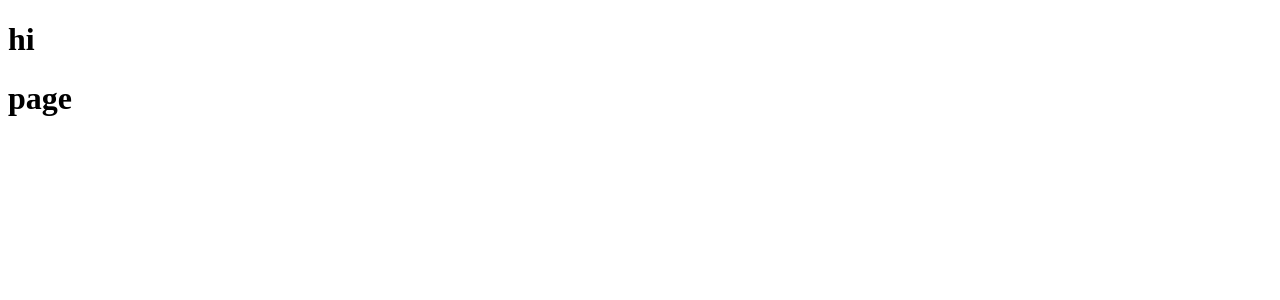
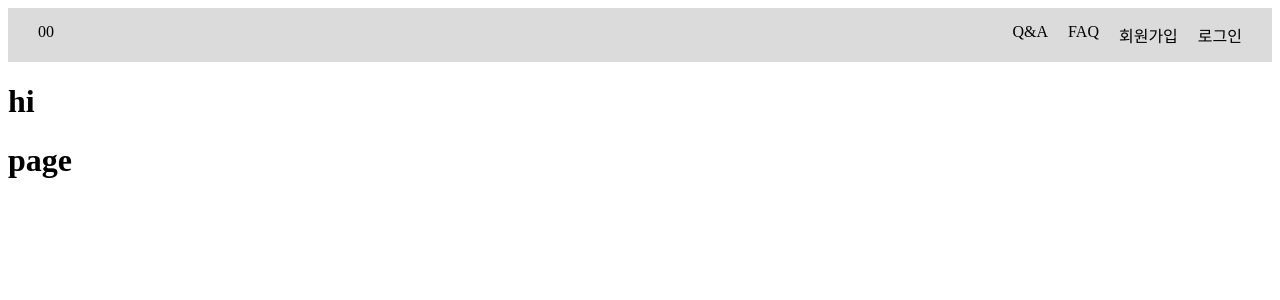
Before and after one commit to industry-academia-project/3d-gallery-user-web, a Next.js app: page / in a window 1280 px wide. Shown: the top 300 px of the page. Built offline with nearby package versions, Linux system fonts and the light colour scheme.

Commit message:
Add: header folder,header 구조 구현

```diff
--- /dev/null
+++ b/src/components/header/index.tsx
@@ -0,0 +1,17 @@
+import * as HeaderStyle from "./style";
+
+const Header = () => {
+    return (
+        <HeaderStyle.HeaderContainer>
+            <div>00</div>
+            <HeaderStyle.MoveLinkWrap>
+                <div>Q&A</div>
+                <div>FAQ</div>
+                <div>회원가입</div>
+                <div>로그인</div>
+            </HeaderStyle.MoveLinkWrap>
+        </HeaderStyle.HeaderContainer>
+    );
+};
+
+export default Header;
--- /dev/null
+++ b/src/components/header/style.ts
@@ -0,0 +1,13 @@
+import styled from "styled-components";
+
+export const HeaderContainer = styled.header`
+  padding: 15px 30px;
+  display: flex;
+  justify-content: space-between;
+  background-color: #dbdbdb;
+`;
+
+export const MoveLinkWrap = styled.div`
+  display: flex;
+  gap: 20px;
+`;
--- a/src/components/layout/index.tsx
+++ b/src/components/layout/index.tsx
@@ -1,4 +1,5 @@
 import { ReactNode } from "react";
+import Header from "../header";
 
 type layoutPorps = {
   children: ReactNode;
@@ -6,6 +7,7 @@ type layoutPorps = {
 export default function Layout({ children }: layoutPorps) {
   return (
     <>
+      <Header />
       <h1>hi</h1>
       <main>{children}</main>
     </>
```
Also changed, not shown: 2 other files (tests, documents, lock files or other folders).
